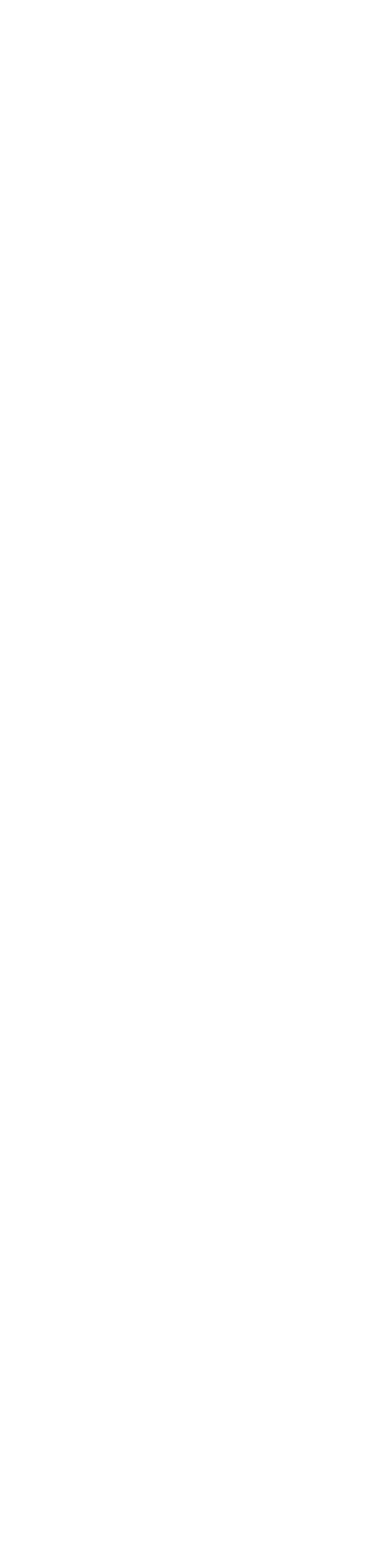
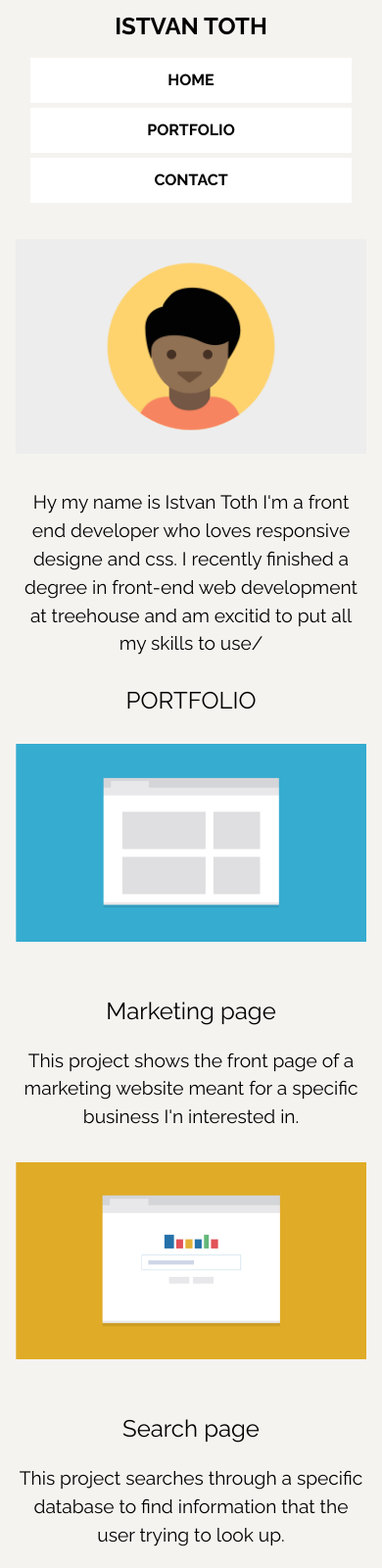
Before and after one commit to avakain/Responsive-Layout-Project, a plain HTML site: page index.html in a window 390 px wide. Shown: the top 1600 px of the page at 98% size. Before the commit the page ends 844 px from the top, so only its background shows below. Drawn offline with Linux system fonts and the light colour scheme; a web font is replaced by a local one.

Commit message:
Css style mobilefirst

```diff
--- /dev/null
+++ b/css/reset.css
@@ -0,0 +1,130 @@
+html,
+body,
+div,
+span,
+applet,
+object,
+iframe,
+h1,
+h2,
+h3,
+h4,
+h5,
+h6,
+p,
+blockquote,
+pre,
+a,
+abbr,
+acronym,
+address,
+big,
+cite,
+code,
+del,
+dfn,
+em,
+img,
+ins,
+kbd,
+q,
+s,
+samp,
+small,
+strike,
+strong,
+sub,
+sup,
+tt,
+var,
+b,
+u,
+i,
+center,
+dl,
+dt,
+dd,
+ol,
+ul,
+li,
+fieldset,
+form,
+label,
+legend,
+table,
+caption,
+tbody,
+tfoot,
+thead,
+tr,
+th,
+td,
+article,
+aside,
+canvas,
+details,
+embed,
+figure,
+figcaption,
+footer,
+header,
+hgroup,
+menu,
+nav,
+output,
+ruby,
+section,
+summary,
+time,
+mark,
+audio,
+video {
+    margin: 0;
+    padding: 0;
+    border: 0;
+    font-size: 100%;
+    font: inherit;
+    vertical-align: baseline;
+}
+
+/* HTML5 display-role reset for older browsers */
+article,
+aside,
+details,
+figcaption,
+figure,
+footer,
+header,
+hgroup,
+menu,
+nav,
+section {
+    display: block;
+}
+
+body {
+    line-height: 1;
+}
+
+ol,
+ul {
+    list-style: none;
+}
+
+blockquote,
+q {
+    quotes: none;
+}
+
+blockquote:before,
+blockquote:after,
+q:before,
+q:after {
+    content: '';
+    content: none;
+}
+
+table {
+    border-collapse: collapse;
+    border-spacing: 0;
+}
--- a/css/stylesheet.css
+++ b/css/stylesheet.css
@@ -0,0 +1,63 @@
+body {
+    text-align: center;
+    background-color: rgb(245, 243, 240);
+    padding: 0 1em;
+}
+
+h1,
+h2,
+h3 {
+    font-family: 'Alumni Sans Pinstripe', sans-serif;
+    font-family: 'Orbitron', sans-serif;
+    font-family: 'Quicksand', sans-serif;
+    font-family: 'Qwitcher Grypen', cursive;
+    font-family: 'Raleway', sans-serif;
+
+}
+
+h1 {
+    font-size: 1.5em;
+    padding: 15px;
+    font-weight: bold;
+}
+
+h2 {
+    margin-top: 2rem;
+    font-size: 1.5em;
+    text-transform: uppercase;
+    font-weight: 400;
+}
+
+h3 {
+    font-size: 1.5em;
+    padding: 1em;
+}
+
+
+
+nav li {
+    padding: 15px 10px;
+    background-color: white;
+    margin: 5px 15px;
+    font-family: 'Alumni Sans Pinstripe', sans-serif;
+    font-family: 'Orbitron', sans-serif;
+    font-family: 'Quicksand', sans-serif;
+    font-family: 'Qwitcher Grypen', cursive;
+    font-family: 'Raleway', sans-serif;
+    font-weight: 700;
+}
+
+p {
+    font-family: 'Alumni Sans Pinstripe', sans-serif;
+    font-family: 'Orbitron', sans-serif;
+    font-family: 'Quicksand', sans-serif;
+    font-family: 'Qwitcher Grypen', cursive;
+    font-family: 'Raleway', sans-serif;
+    line-height: 1.5;
+    font-size: 1.2em;
+}
+
+img {
+    max-width: 100%;
+    padding: 2em 0;
+}
--- a/index.html
+++ b/index.html
@@ -5,10 +5,121 @@
     <meta charset="UTF-8">
     <meta http-equiv="X-UA-Compatible" content="IE=edge">
     <meta name="viewport" content="width=device-width, initial-scale=1.0">
-    <title>Mobile first layout</title>
+    <link rel="preconnect" href="https://fonts.googleapis.com">
+    <link rel="preconnect" href="https://fonts.gstatic.com" crossorigin>
+    <link
+        href="https://fonts.googleapis.com/css2?family=Alumni+Sans+Pinstripe&family=Quicksand:wght@300;400;700&family=Qwitcher+Grypen:wght@400;700&family=Raleway:wght@100;300;400;700&display=swap"
+        rel="stylesheet">
+
+    <link rel="preconnect" href="https://fonts.googleapis.com">
+    <link rel="preconnect" href="https://fonts.gstatic.com" crossorigin>
+    <link
+        href="https://fonts.googleapis.com/css2?family=Alumni+Sans+Pinstripe&family=Orbitron:wght@400;700&family=Quicksand:wght@300;400;700&family=Qwitcher+Grypen:wght@400;700&family=Raleway:wght@100;300;400;700&display=swap"
+        rel="stylesheet">
+    <link rel="stylesheet" href="css/reset.css">
+    <link rel="stylesheet" href="css/stylesheet.css">
+    <title>Mobile first layout - Istvan Toth</title>
+
 </head>
 
 <body>
+    <div class="main-nav">
+        <h1>
+            ISTVAN TOTH
+        </h1>
+        <nav class="nav">
+            <ul>
+                <li>HOME</li>
+                <li>PORTFOLIO</li>
+                <li>CONTACT</li>
+            </ul>
+
+        </nav>
+    </div>
+
+    <main>
+        <header class="introducion">
+            <img src="images/responsive-layout-profile.png" alt="profile pics">
+            <p>Hy my name is Istvan Toth I'm a front end developer who loves responsive designe and css. I recently
+                finished
+                a degree in front-end web development at treehouse and am excitid to put all my skills to use/</p>
+        </header>
+        <div class="portfolio">
+            <h2>Portfolio</h2>
+
+            <div class="card marketing">
+                <img src="images/portfolio-1.png" alt="marketing_page">
+                <h3>Marketing page</h3>
+                <p>This project shows the front page of a marketing website meant for a specific business I'n interested
+                    in.
+                </p>
+
+            </div>
+
+            <div class="card search">
+                <img src="images/portfolio-2.png" alt="search_page">
+                <h3>Search page</h3>
+                <p>This project searches through a specific database to find information that the user trying to look
+                    up.
+                </p>
+
+            </div>
+
+            <div class="card travel">
+                <img src="images/portfolio-3.png" alt="travel_page">
+                <h3>Travel app</h3>
+                <p>This project compares travel times based on different transportation methods and tells you the best
+                    one.
+                </p>
+
+            </div>
+
+            <div class="card sport">
+                <img src="images/portfolio-4.png" alt="sport_page">
+                <h3>Map of Favorite Sports</h3>
+                <p>This project uses mapping apis to plot points for my favorite spots in the city for a do ,it yourself
+                    walking tour
+                </p>
+
+            </div>
+
+            <div class="card photo">
+                <img src="images/portfolio-5.png" alt="photo_page">
+                <h3>Photo galery</h3>
+                <p>This project whows pictures from a recent trip to the viwer and allows them to easily navigate trough
+                    photos.
+                </p>
+            </div>
+
+            <div class="card calculator">
+                <img src="images/portfolio-6.png" alt="Calculator_page">
+                <h3>Calculator</h3>
+                <p>Someone can enter in the numbers they want, and press the big blue button and get the result.
+                </p>
+            </div>
+    </main>
+
+    <footer>
+        <div class="card contact">
+            <h3>Contact</h3>
+            <p>If you're interested in chatting or want more information about what I've been working on, I'd love
+                to hear from you!
+            </p>
+            <p>Phone: <a href="tel:+36302753183">+36 30 275 31 83</a></p>
+            <p>Email: <a href="mailto:steveart26@gmail.com">steveart26@gmail.com</a></p>
+        </div>
+        <hr>
+        <div class="bottom">
+            <ul>
+                <li>
+                    Istvan Toth
+                </li>
+                <li>
+                    Back to the top
+                </li>
+            </ul>
+        </div>
+    </footer>
 
 </body>
 
```
